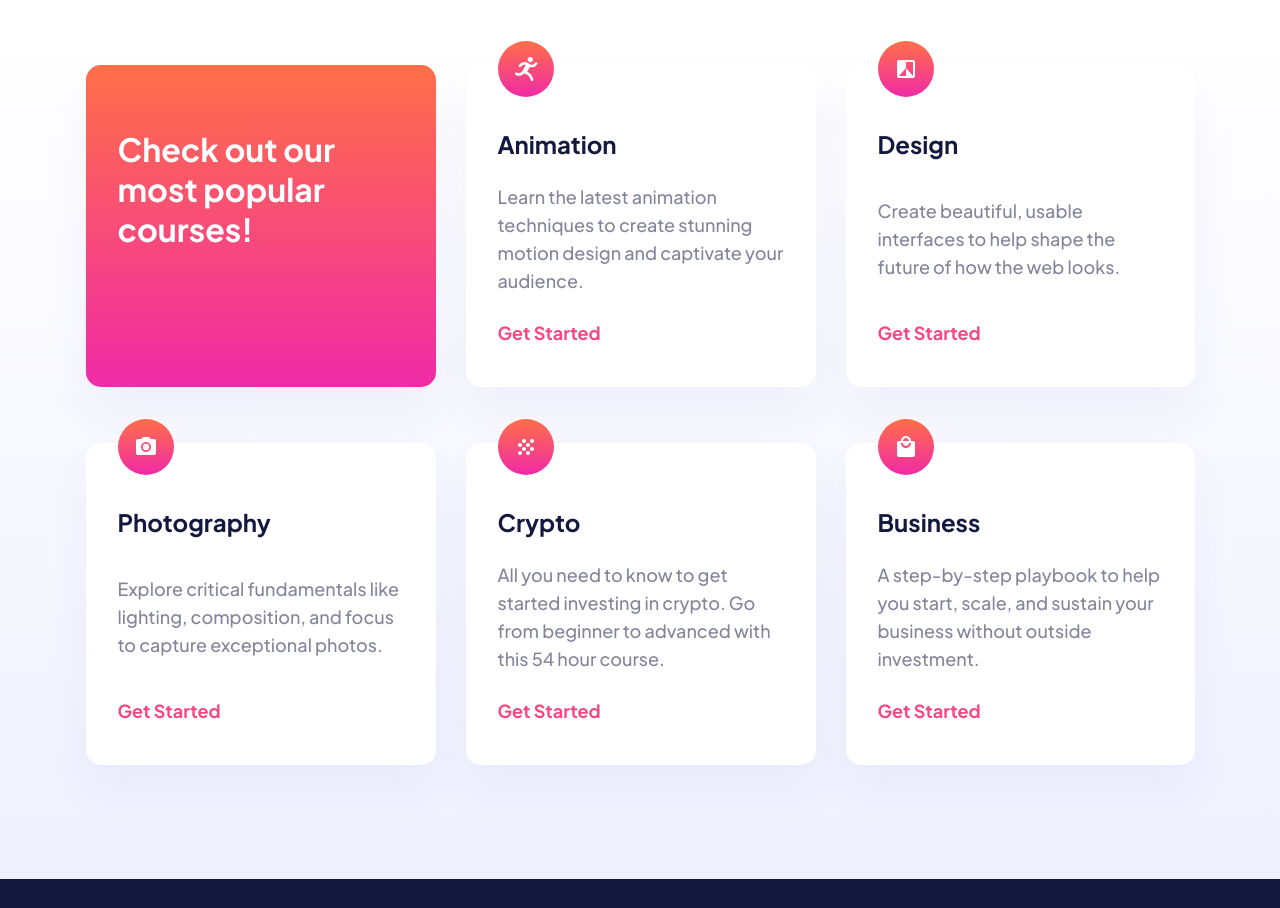
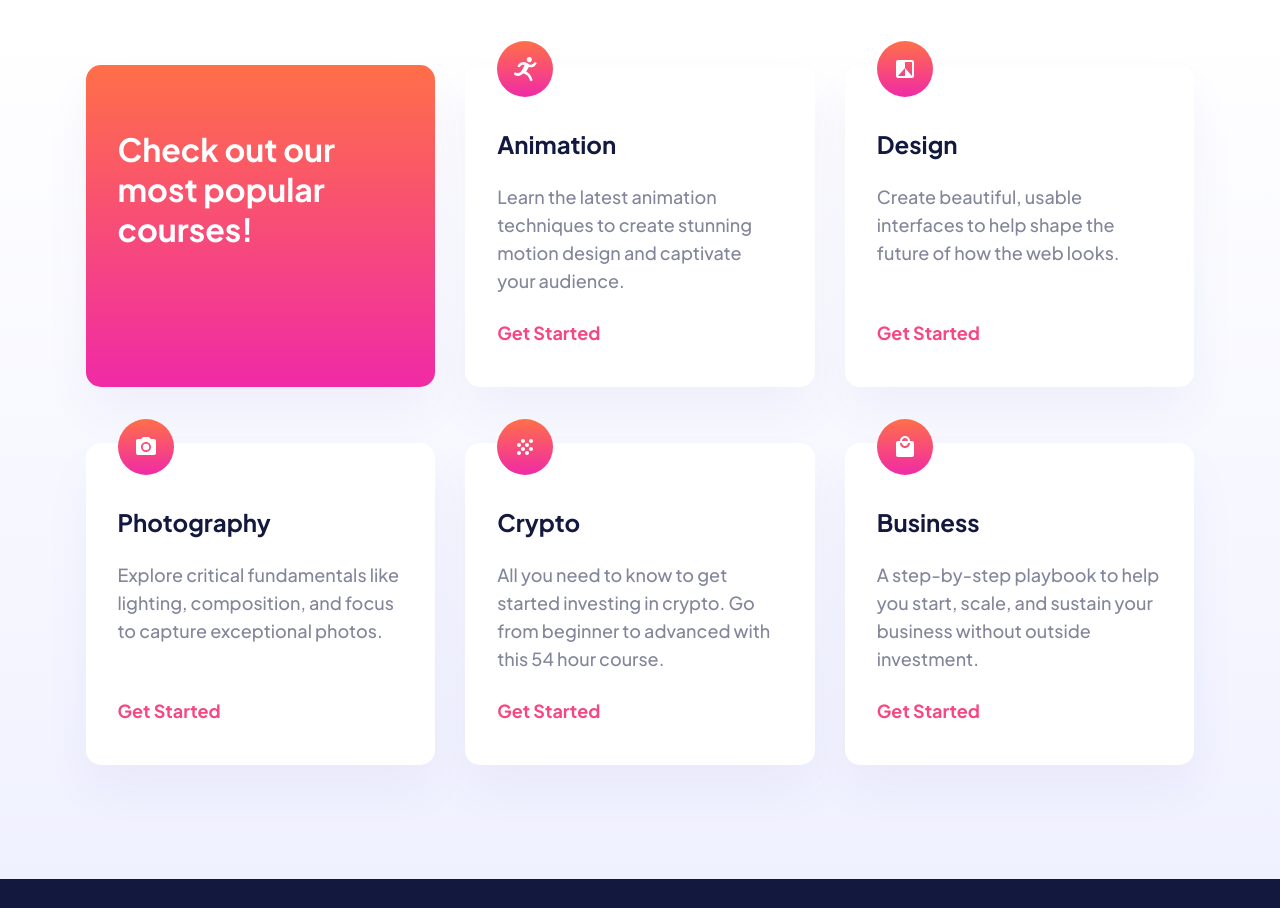
Before and after one commit to christianhsmartins/FrontendMentorSkilledElearning, a plain HTML site: page index.html in a window 1280 px wide. Shown: the part 780-1688 px from the top of the page. Drawn offline with Linux system fonts and the light colour scheme.

Commit message:
Responsivo corrigido

```diff
--- a/index.html
+++ b/index.html
@@ -44,43 +44,53 @@
       </div>
       <div class="card">
         <img src="./img/icon-animation.svg" alt="animation">
+        <div class="text-area">
           <h4>Animation</h4>
           <p class="medium">
             Learn the latest animation techniques to create stunning motion design and captivate your audience.
           </p>
+        </div>
         <a href="./">Get Started</a>
       </div>
       <div class="card">
         <img src="./img/icon-design.svg" alt="animation">
+        <div class="text-area">
           <h4>Design</h4>
           <p class="medium">
             Create beautiful, usable interfaces to help shape the future of how the web looks.
           </p>
+        </div>
         <a href="./">Get Started</a>
       </div>
       <div class="card">
         <img src="./img/icon-photography.svg" alt="animation">
+        <div class="text-area">
           <h4>Photography</h4>
           <p class="medium">
             Explore critical fundamentals like lighting, composition, and focus to capture exceptional photos.
           </p>
+        </div>
         <a href="./">Get Started</a>
       </div>
       <div class="card">
         <img src="./img/icon-crypto.svg" alt="animation">
+        <div class="text-area">
           <h4>Crypto</h4>
           <p class="medium">
             All you need to know to get started investing in crypto. Go from beginner to advanced with this 54 hour
             course.
           </p>
+        </div>
         <a href="./">Get Started</a>
       </div>
       <div class="card">
         <img src="./img/icon-business.svg" alt="animation">
+        <div class="text-area">
           <h4>Business</h4>
           <p class="medium">
             A step-by-step playbook to help you start, scale, and sustain your business without outside investment.
           </p>
+        </div>
         <a href="./">Get Started</a>
       </div>
     </div>
--- a/sass/_components.scss
+++ b/sass/_components.scss
@@ -15,8 +15,10 @@
         width: 100%;
         max-width: 5.6rem;
     }
+    .text-area {
         p {
             margin-top: 2.4rem;
+        }
     }
     a {
         display: block;
@@ -31,6 +33,7 @@
     @include responsive(1060px) {
         max-width: 100%;
         padding: 5.6rem 2rem 3.2rem 3.2rem;
+        .text-area {
             h4 {
                 font-size: 2rem;
                 line-height: 2.5rem;
@@ -39,6 +42,7 @@
                 font-size: 1.6rem;
                 line-height: 2.6rem;
                 margin-top: 1.6rem;
+            }
         }
         &.featured {
             h3 {
--- a/sass/_home.scss
+++ b/sass/_home.scss
@@ -58,19 +58,19 @@
     background: linear-gradient(180deg, #FFFFFF 0%, #F0F1FF 100%);
     .container {
         display: grid;
-        grid-template: repeat(2, auto) / repeat(3, auto);
+        grid-template: repeat(2, auto) / repeat(3, 1fr);
         gap: 5.6rem 3rem;
     }
     @include responsive (1060px) {
         .container {
-            grid-template: repeat(3, auto) / repeat(2, auto);
+            grid-template: repeat(3, auto) / repeat(2, 1fr);
             gap: 6.2rem 3rem;
         }
     }
     @include responsive(768px) {
         padding: 4.9rem 0 8.6rem;
         .container {
-            grid-template: repeat(3, auto) / repeat(2, auto);
+            grid-template: repeat(3, auto) / repeat(2, 1fr);
             gap: 6.2rem 1.1rem;
         }
     }
```
Also changed, not shown: css/main.css. Lines whose indentation alone changed are shown as unchanged.
